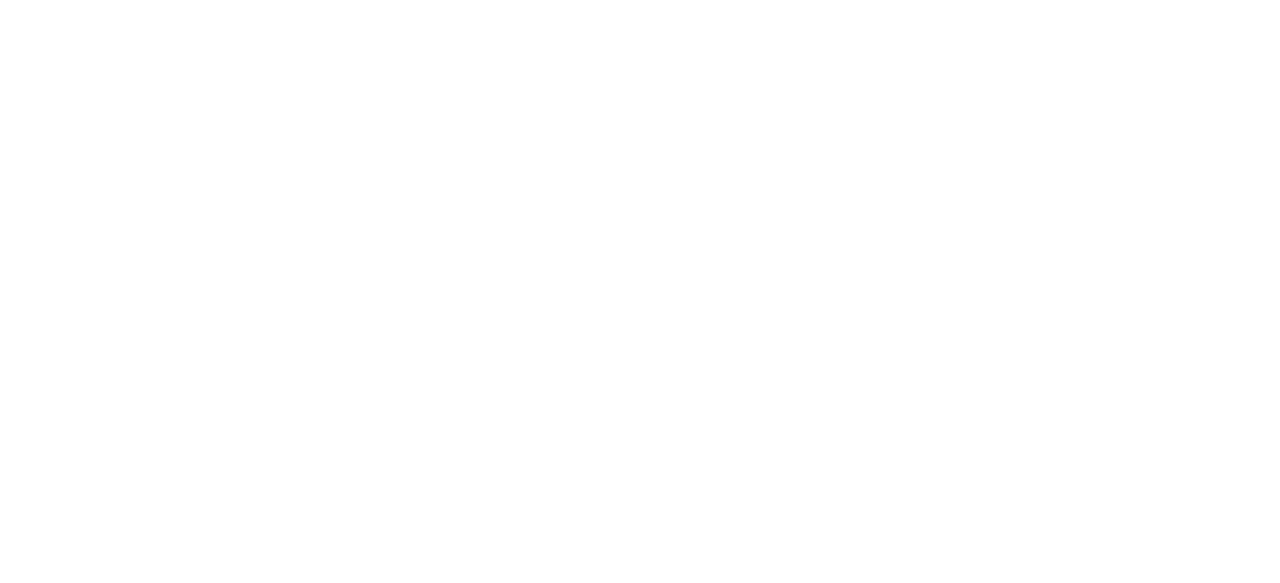
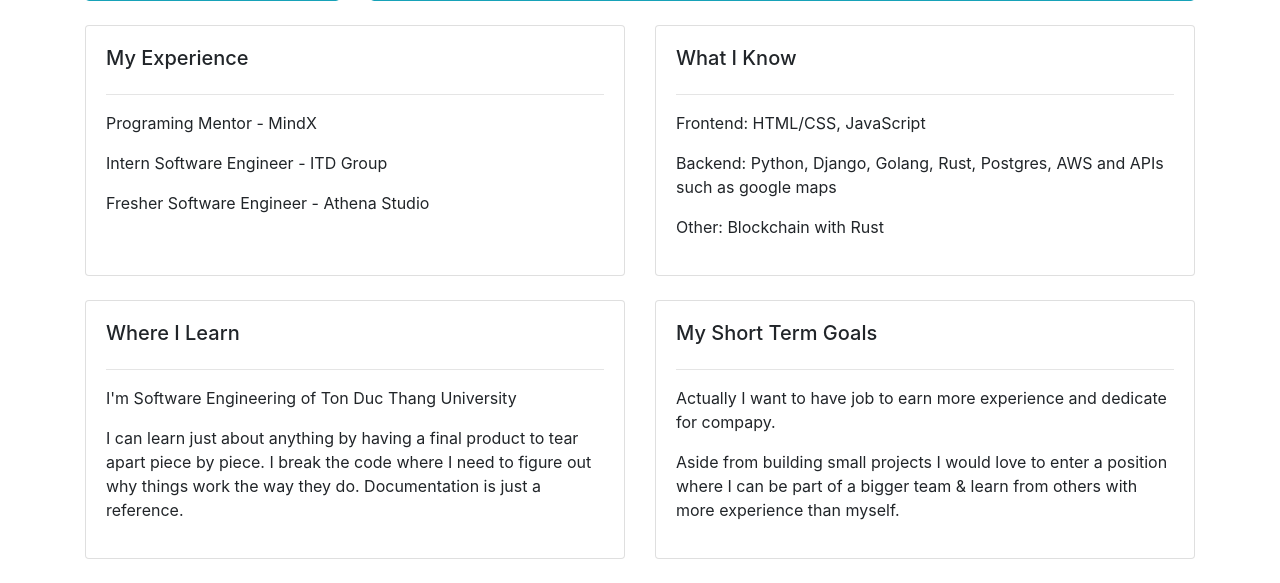
Before and after one commit to lunargon/Portfolio, a Django app: page / in a window 1280 px wide. Before the commit the part shown is empty. Shown: the part 895-1478 px from the top of the page. Before the commit the page ends 25 px from the top, so only its background shows below. Run offline with Django 4.2, Linux system fonts and the light colour scheme; some libraries are stand-ins or nearby versions.

Commit message:
Comptele

```diff
--- a/portfolio/base/templates/base/home.html
+++ b/portfolio/base/templates/base/home.html
@@ -1 +1,103 @@
-<h3>Test</h3>
+{% load static %}
+
+<!DOCTYPE html>
+<html>
+
+<head>
+	<title>Nguyen Thanh Luan</title>
+	<link href="{% static '/css/style.css'  %}" rel="stylesheet" type="text/css">
+	<link rel="stylesheet" href="https://stackpath.bootstrapcdn.com/bootstrap/4.3.1/css/bootstrap.min.css"
+		integrity="sha384-ggOyR0iXCbMQv3Xipma34MD+dH/1fQ784/j6cY/iJTQUOhcWr7x9JvoRxT2MZw1T" crossorigin="anonymous">
+
+</head>
+
+<body>
+	<br>
+	<div class="container">
+		<div class="row">
+			<div class="col-md-3">
+				<div class="card card-body h-100  border-info" id="profile-wrapper">
+					<img id="profile-pic" src="{% static 'images/Lunar.jpg' %}">
+					<hr>
+					<h4>Hi I'm Lunar!</h4>
+					<p>I love coding, doing research and collaborating</p>
+				</div>
+			</div>
+
+			<div class="col-md-9">
+				<div class="card card-body h-100  border-info">
+					<h4>Waiting for first job</h4>
+					<hr>
+					<p>Now I done all subjects in unversity and want to become a real software engineer!</p>
+
+					<p>Before I knew it we transitioned from the old system and we're on to mine. My newbie self was now
+						in charge of hosting hundreds of thousands of lab samples and supporting thousands of clients.
+					</p>
+
+					<p>From this you’ll see that I’m someone that jumps before I can talk myself out of doing something
+						scary.</p>
+
+					<ul class="social-links">
+						<li><a href="https://www.facebook.com/ntluandev/"><img class="social"
+									src="{% static 'images/facebook.png' %}"></a></li>
+						<li><a href="https://www.linkedin.com/in/thanh-luan-nguyen-9675b1214/"><img class="social"
+									src="{% static 'images/linkedin.png' %}"></a></li>
+					</ul>
+
+				</div>
+			</div>
+		</div>
+		<br>
+		<div class="row">
+			<div class="col-md-6">
+				<div class="card card-body h-100">
+					<h5>My Experience</h5>
+					<hr>
+					<p>Programing Mentor - MindX</p>
+					<p>Intern Software Engineer - ITD Group</p>
+					<p>Fresher Software Engineer - Athena Studio </p>
+				</div>
+			</div>
+
+			<div class="col-md-6">
+				<div class="card card-body h-100">
+					<h5>What I Know</h5>
+					<hr>
+					<p>Frontend: HTML/CSS, JavaScript</p>
+					<p>Backend: Python, Django, Golang, Rust, Postgres, AWS and APIs such as google maps</p>
+					<p>Other: Blockchain with Rust</p>
+				</div>
+			</div>
+		</div>
+		<br>
+		<div class="row">
+			<div class="col-md-6">
+				<div class="card card-body h-100">
+					<h5>Where I Learn</h5>
+					<hr>
+					<p>I'm Software Engineering of Ton Duc Thang University</p>
+
+					<p>I can learn just about anything by having a final product to tear apart piece by piece. I break
+						the code where I need to figure out why things work the way they do. Documentation is just a
+						reference.</p>
+				</div>
+			</div>
+
+			<div class="col-md-6">
+				<div class="card card-body h-100">
+					<h5>My Short Term Goals</h5>
+					<hr>
+					<p>Actually I want to have job to earn more experience and dedicate for compapy.</p>
+					<p>Aside from building small projects I would love to enter a position where I can be part of a
+						bigger team & learn from others with more experience than myself.</p>
+
+				</div>
+			</div>
+		</div>
+		<br>
+	</div>
+
+
+</body>
+
+</html>
```
Also changed, not shown: portfolio/portfolio/settings.py (+5 -2 lines), 4 other files.
